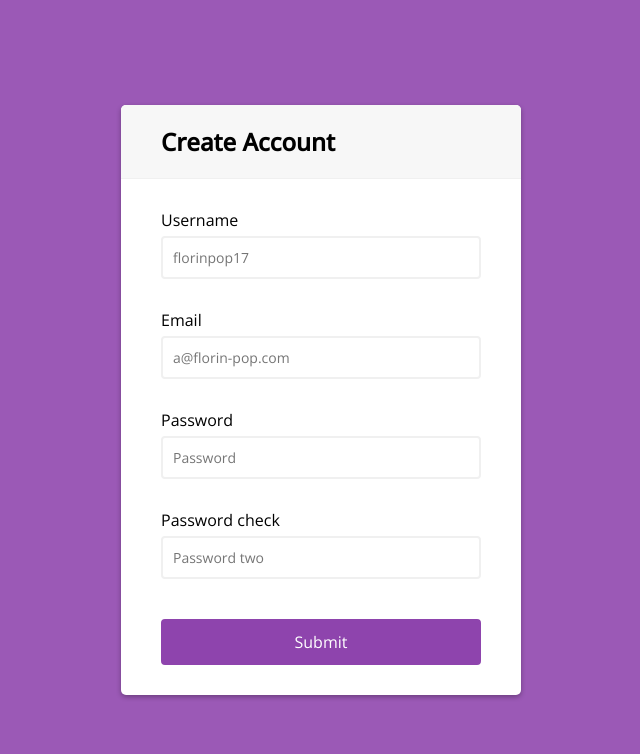
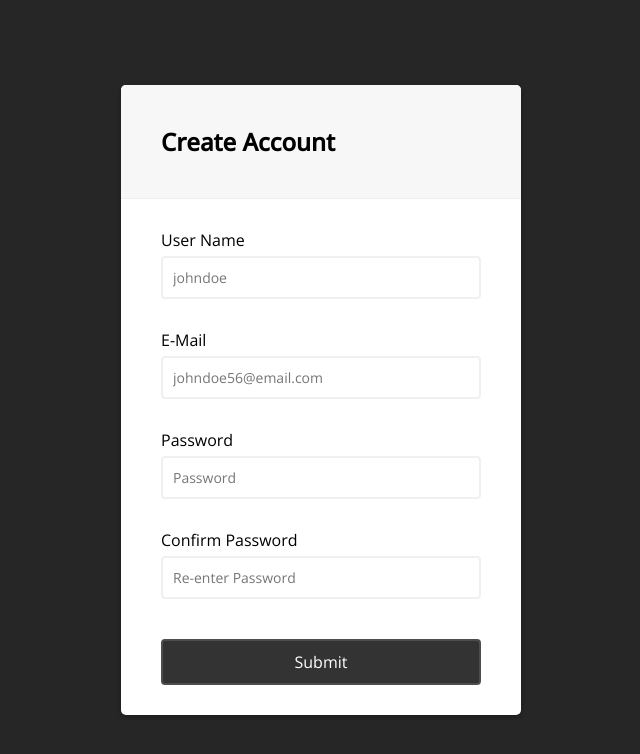
Before and after one commit to mahita57/form-validation, a plain HTML site: page index.html in a window 1280 px wide. Shown: the whole page, without its empty margins (319-959 px from the left). Drawn offline with nearby package versions, Linux system fonts and the light colour scheme; a web font is replaced by a local one.

Commit message:
modified

```diff
--- a/index.html
+++ b/index.html
@@ -4,43 +4,46 @@
     <meta charset="utf-8">
     <meta name="viewport" content="width=device-width, initial-scale=1.0">
     <title>Login Page</title>
-    <script src="main.js">
-    </script>
-    <link rel="stylesheet" type="text/css" href="styles.css">
+
+    <script src="main.js"> </script>
+
+   <link rel="stylesheet" type="text/css" href="styles.css">
 
     <script src="https://kit.fontawesome.com/e8d8219c50.js" crossorigin="anonymous"></script>
 
   </head>
+
   <body>
     <div class="container">
-	     <div class="header">
+	     <div class="header1">
 		       <h2>Create Account</h2>
 	     </div>
+
         <form id="form" class="form">
           <div class="form-control">
-            <label for="username">Username</label>
-			      <input type="text" placeholder="florinpop17" id="username" />
+            <label for="username">User Name</label>
+			      <input type="text" placeholder="johndoe" id="username" />
 			      <i class="fas fa-check-circle"></i>
 			      <i class="fas fa-exclamation-circle"></i>
             <small>Error message</small>
 		      </div>
 		      <div class="form-control">
-            <label for="username">Email</label>
-			      <input type="email" placeholder="a@florin-pop.com" id="email" />
+            <label for="email">E-Mail</label>
+			      <input type="email" placeholder="johndoe56@email.com" id="email" />
 			      <i class="fas fa-check-circle"></i>
 			      <i class="fas fa-exclamation-circle"></i>
 			      <small>Error message</small>
 		      </div>
 		      <div class="form-control">
-            <label for="username">Password</label>
+            <label for="password">Password</label>
 			      <input type="password" placeholder="Password" id="password"/>
 			      <i class="fas fa-check-circle"></i>
 		        <i class="fas fa-exclamation-circle"></i>
 		       	<small>Error message</small>
 		       </div>
 		       <div class="form-control">
-             <label for="username">Password check</label>
-		         <input type="password" placeholder="Password two" id="password2"/>
+             <label for="password2">Confirm Password</label>
+		         <input type="password" placeholder="Re-enter Password" id="password2"/>
 			       <i class="fas fa-check-circle"></i>
 			       <i class="fas fa-exclamation-circle"></i>
 			       <small>Error message</small>
@@ -48,5 +51,6 @@
            <button>Submit</button>
 	   </form>
     </div>
+
   </body>
 </html>
--- a/main.js
+++ b/main.js
@@ -47,7 +47,7 @@ function checkInputs() {
 }
 
 function setErrorFor(input, message) {
-	const formControl = input.parentElement;
+	const formControl = input.parentElement;  //form-control element
 	const small = formControl.querySelector('small');
 	formControl.className = 'form-control error';
 	small.innerText = message;
@@ -61,28 +61,3 @@ function setSuccessFor(input) {
 function isEmail(email) {
 	return /^(([^<>()\[\]\\.,;:\s@"]+(\.[^<>()\[\]\\.,;:\s@"]+)*)|(".+"))@((\[[0-9]{1,3}\.[0-9]{1,3}\.[0-9]{1,3}\.[0-9]{1,3}])|(([a-zA-Z\-0-9]+\.)+[a-zA-Z]{2,}))$/.test(email);
 }
-
-
-
-
-
-
-
-
-
-
-
-
-
-// SOCIAL PANEL JS
-const floating_btn = document.querySelector('.floating-btn');
-const close_btn = document.querySelector('.close-btn');
-const social_panel_container = document.querySelector('.social-panel-container');
-
-floating_btn.addEventListener('click', () => {
-	social_panel_container.classList.toggle('visible')
-});
-
-close_btn.addEventListener('click', () => {
-	social_panel_container.classList.remove('visible')
-});
--- a/styles.css
+++ b/styles.css
@@ -6,7 +6,7 @@
 }
 
 body {
-	background-color: #9b59b6;
+	background-color: #262626;
 	font-family: 'Open Sans', sans-serif;
 	display: flex;
 	align-items: center;
@@ -24,7 +24,7 @@ body {
 	max-width: 100%;
 }
 
-.header {
+.header1 {
 	border-bottom: 1px solid #f0f0f0;
 	background-color: #f7f7f7;
 	padding: 20px 40px;
@@ -102,8 +102,8 @@ body {
 }
 
 .form button {
-	background-color: #8e44ad;
-	border: 2px solid #8e44ad;
+	background-color: #333;
+	border: 2px solid #4d4d4d;
 	border-radius: 4px;
 	color: #fff;
 	display: block;
```
